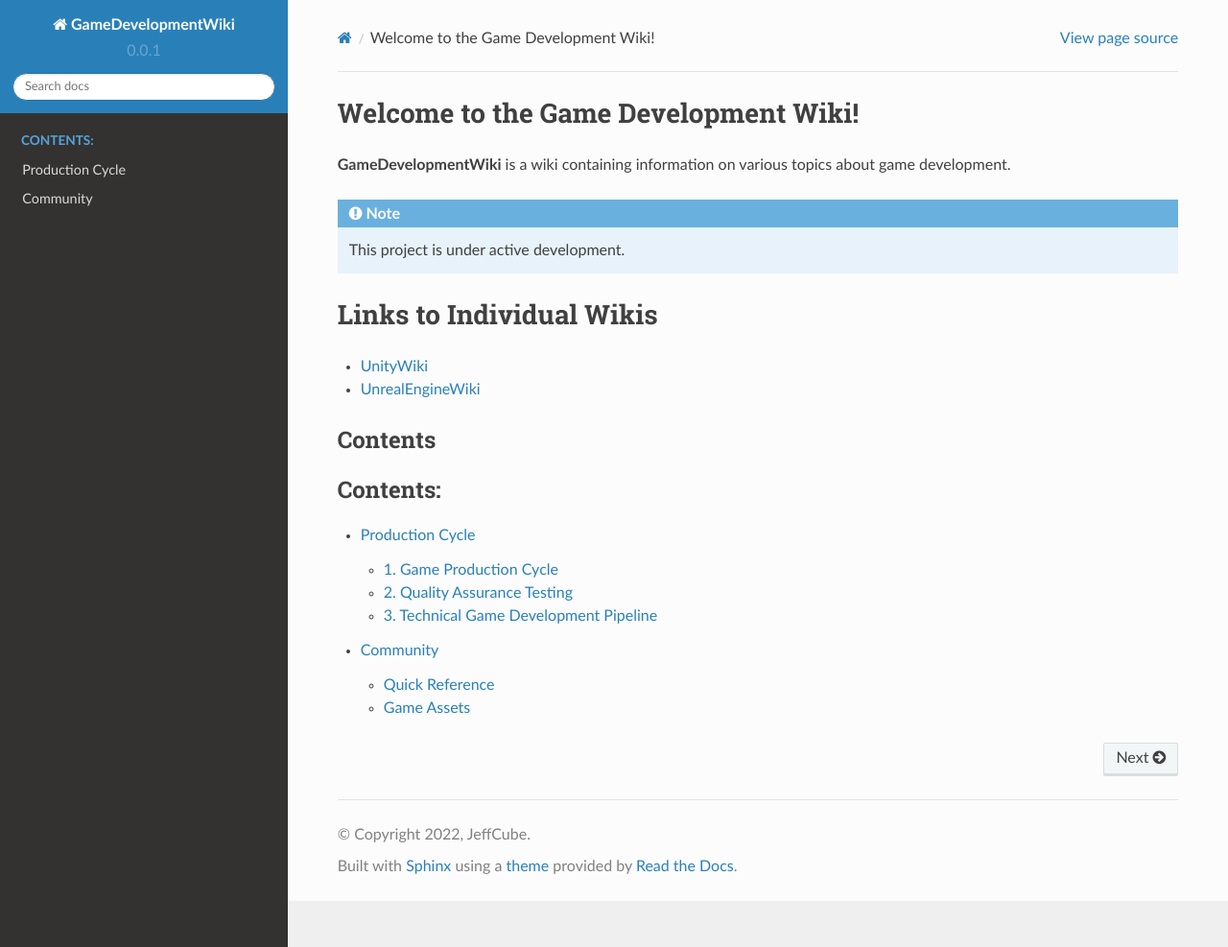
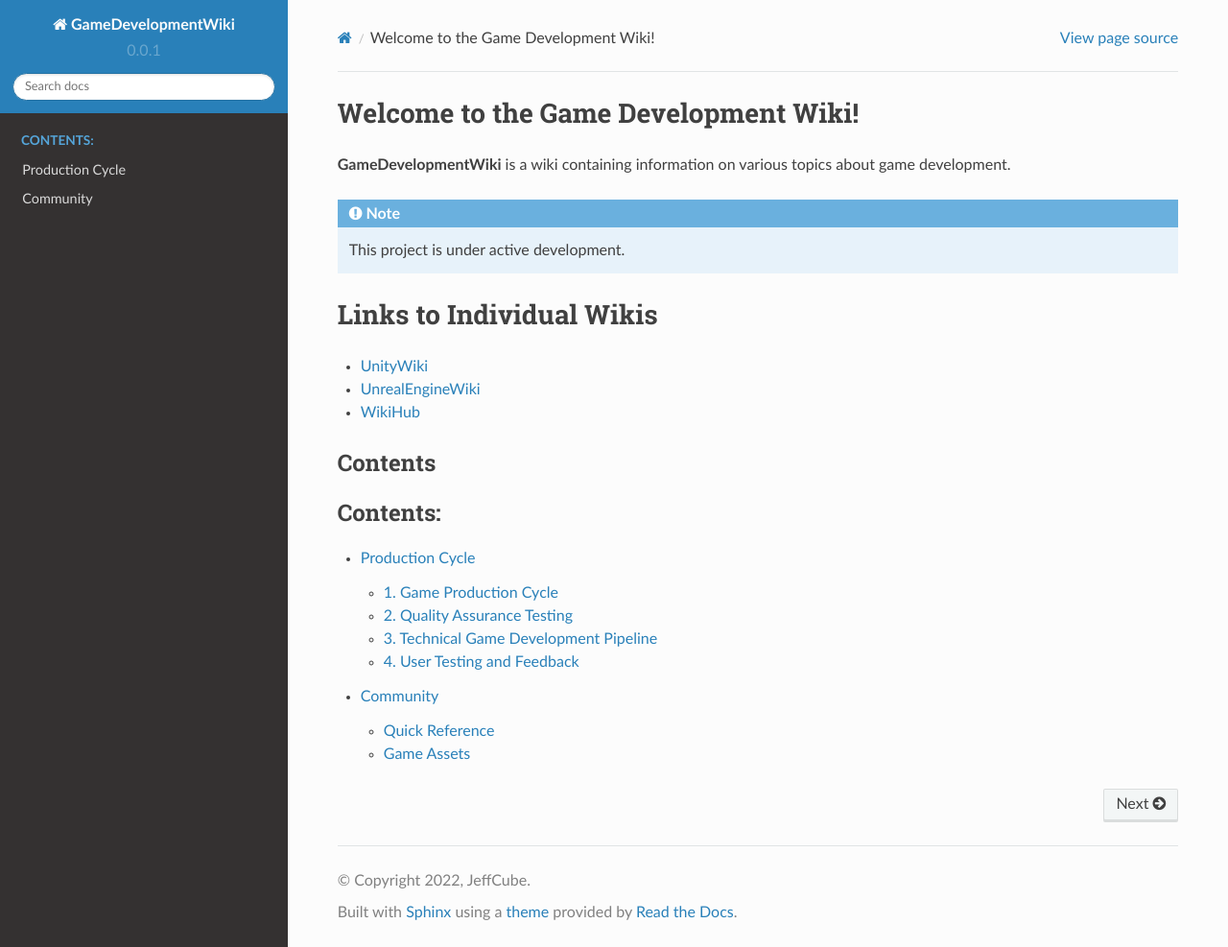
Before and after one commit to JeffCube99/GameDevelopmentWiki, a Sphinx documentation site: the page built from docs/source/index.rst, in a window 1280 px wide and 987 px high. Shown: the whole window at 96% size. Built offline with Sphinx 7.4.7 and the Read the Docs theme 2.0.0, drawn with Linux system fonts in a browser that asks for light colours.

Commit message:
* Added link to wikihub in main page * Added user testing and feedback to toctree

```diff
--- a/docs/source/index.rst
+++ b/docs/source/index.rst
@@ -12,6 +12,7 @@
 
 *   `UnityWiki <https://unitywiki.readthedocs.io/en/latest/>`_
 *   `UnrealEngineWiki <https://unrealenginewiki.readthedocs.io/en/latest/>`_
+*   `WikiHub <https://wikihub.readthedocs.io/en/latest/>`_
 
 Contents
 --------
--- a/docs/source/production_cycle/index.rst
+++ b/docs/source/production_cycle/index.rst
@@ -9,3 +9,4 @@
     production_cycle.rst
     qa_testing.rst
     game_development_pipeline.rst
+    user_testing_and_feedback.rst
```
